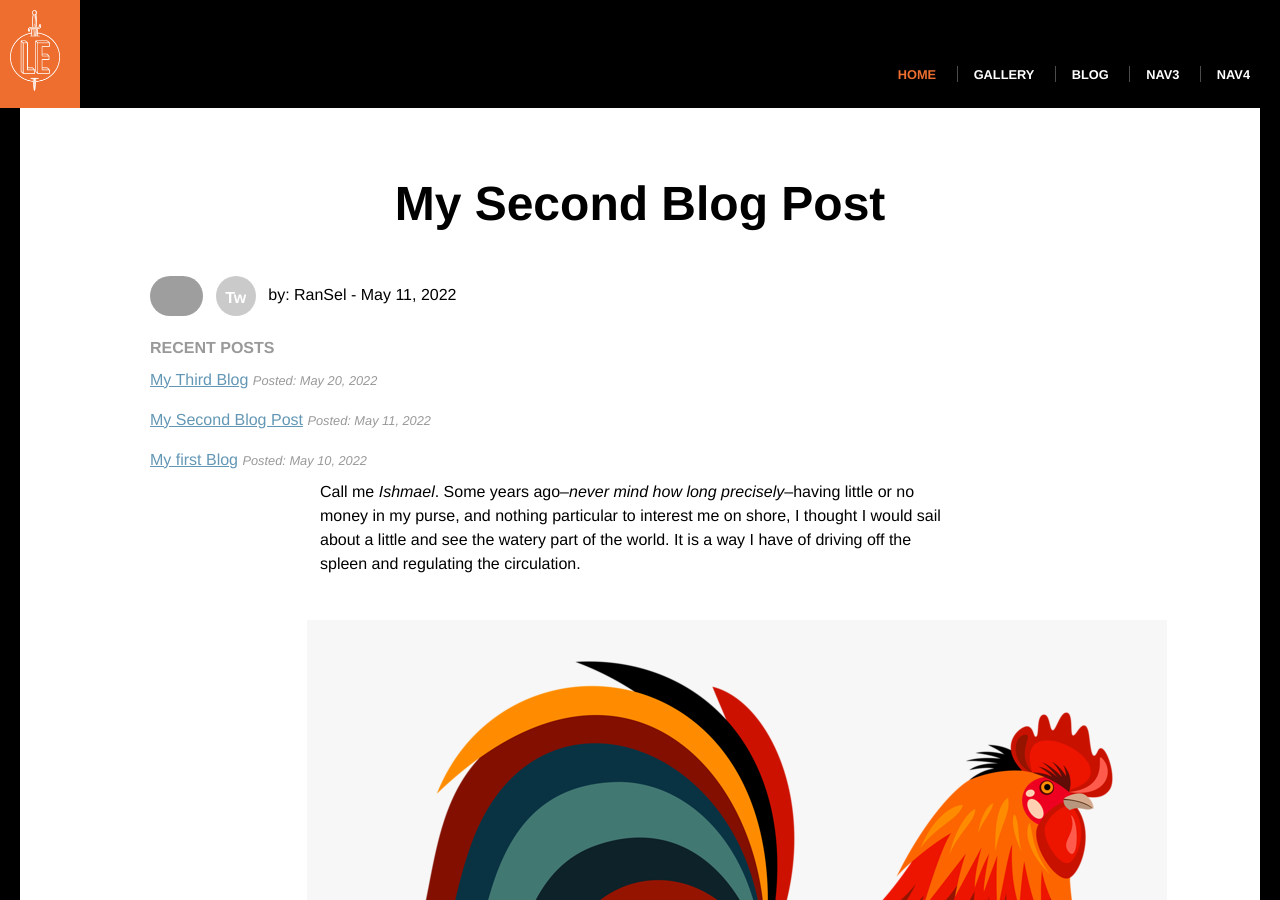
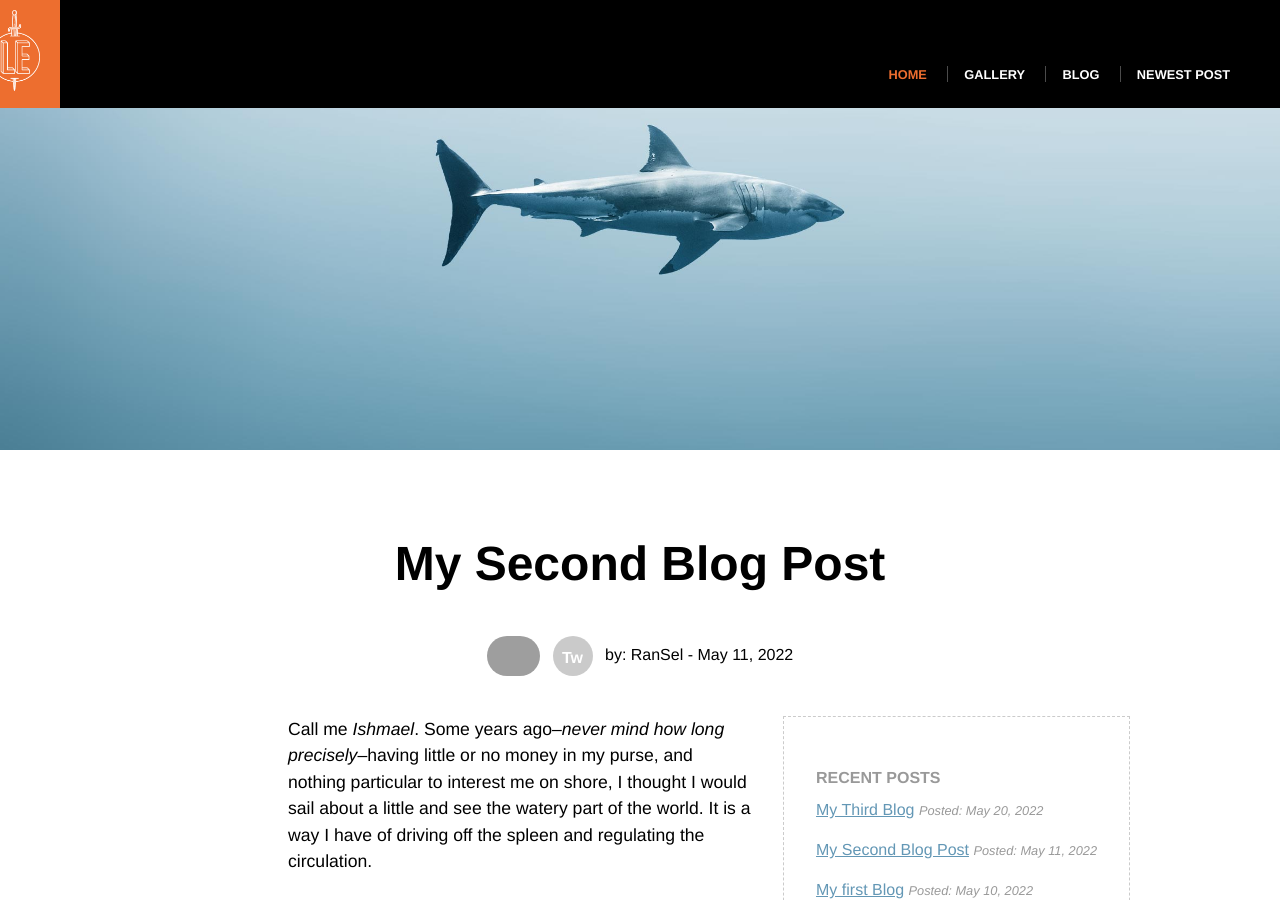
Before and after one commit to ranselorm/ranselorm.github.io, a Jekyll site: the page built from _posts/2022-05-11-title-of-post.md, in a window 1280 px wide and 900 px high. Built offline with Jekyll 4.4.1, drawn with Linux system fonts in a browser that asks for light colours; some of the changed text lies outside the part shown; grey boxes are pictures that could not be loaded.

```diff
--- a/_includes/head.html
+++ b/_includes/head.html
@@ -4,5 +4,6 @@
 
     <link rel="stylesheet" href="/css/reset.css">
     <link rel="stylesheet" href="/css/main.css">
+    <script src="/javascript/app.js"></script>
 
 </head>
--- a/_includes/nav-links.html
+++ b/_includes/nav-links.html
@@ -1,5 +1,4 @@
 <li><a href="/index.html">Home</a></li>
 <li><a href="/gallery/">Gallery</a></li>
 <li><a href="/blog/">Blog</a></li>
-<li><a href="#">Nav3</a></li>
-<li><a href="#">Nav4</a></li>
+<li><a href="{{ site.posts.first.url }}">Newest Post</a></li>
--- a/_posts/2022-05-11-title-of-post.md
+++ b/_posts/2022-05-11-title-of-post.md
@@ -15,7 +15,7 @@ and see the watery part of the world. It is a way I have of driving off
 the spleen and regulating the circulation.
 
 <img class="pull-left" src="/images/silk5.png"
-     alt="chicken">
+     alt="chicken" width="400px">
 
 Whenever I find myself growing grim about the mouth; whenever it is a damp,
 drizzly November in my soul; whenever I find myself involuntarily pausing
--- a/css/main.css
+++ b/css/main.css
@@ -1,8 +1,4 @@
-/* MY STYLING */
-
-
-
-html {
+MY STYLING html {
     box-shadow: 0 0 0 20px #000 inset;
     padding: 0 20px;
 }
@@ -62,6 +58,12 @@ h4 {
 .hero-home {
     background-image: url("/images/shark.jpg");
     background-position: center top;
+}
+
+.half-hero {
+    background-position: center center;
+    background-size: cover;
+    height: 40vh;
 }
 
 .hero-content {
@@ -433,12 +435,6 @@ h4 {
 }
 
 
-/* BLOG STYLES */
-
-
-
-
-
 
 h4 {
     color: #999;
@@ -548,7 +544,7 @@ h4 {
 
 
 
-/* POST STYLING */
+
 
 .post {
     width: 100%;
@@ -570,3 +566,47 @@ h4 {
     float: right;
     margin: 2em -2% 2em 2em;
 }
+
+.post-aside {
+    float: right;
+    border: 1px dashed rgba(0, 0, 0, 0.2);
+    margin: 0 0 2em 2em;
+    padding: 2em;
+}
+
+.post .post-header {
+    margin-bottom: 2.5em;
+    text-align: center;
+}
+
+.post-content {
+    font-size: 1.1rem
+}
+
+.post-content {
+    border-bottom: 1px solid rgba(0, 0, 0, 0.1);
+}
+
+.post-footer {
+    margin-top: 20px;
+    text-align: center;
+}
+
+.home-section h2 {
+    margin-bottom: 1.5rem;
+    text-align: center;
+}
+
+.home-section h4 {
+    margin-bottom: 0.5em;
+    text-align: center;
+}
+
+.home-section .post-header {
+    text-align: center;
+}
+
+.home-section .blog-posts {
+    margin: auto;
+    width: 75%;
+}
```
Also changed, not shown: other parts of _posts/2022-05-11-title-of-post.md (+1 -1 lines), index.html (+20 -0 lines).
